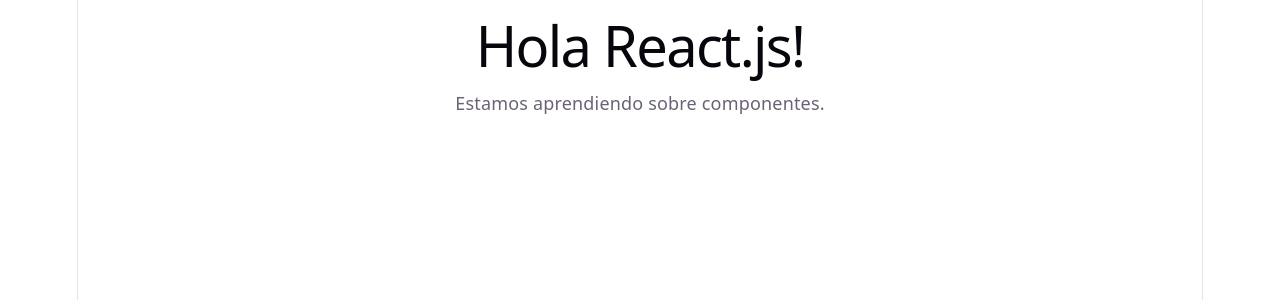
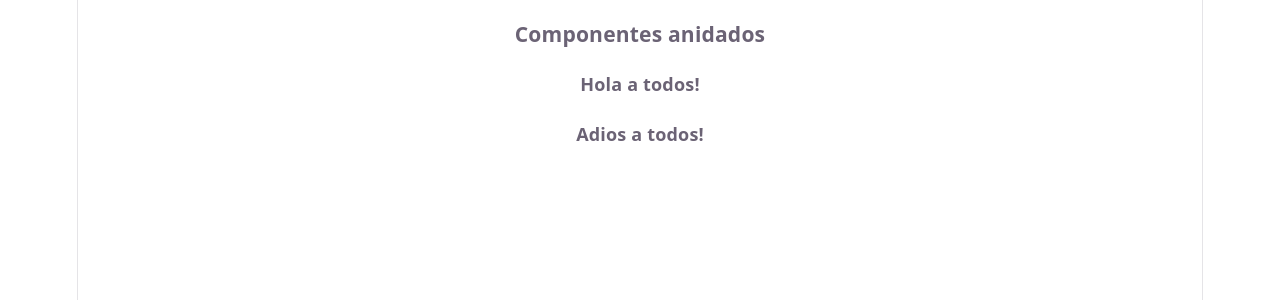
Before and after one commit to victorvzn/bootcamp-frontend-python-g30-jv, a React (Vite) app in the folder semana09/dia01-01-react-introduccion/: page / in a window 1280 px wide. Shown: the top 300 px of the page. Built offline with nearby package versions, Linux system fonts and the light colour scheme.

Commit message:
semana9, dia01, 01, react introduccion

```diff
--- a/semana09/dia01-01-react-introduccion/src/App.jsx
+++ b/semana09/dia01-01-react-introduccion/src/App.jsx
@@ -56,12 +56,64 @@ console.log(PI)
 
 // 03.1 - Componente usando Fragments (<></>)
 
+// const App = () => {
+//   return (
+//     <>
+//       <h1>Hola React.js!</h1>
+//       <p>Estamos aprendiendo sobre componentes.</p>
+//     </>
+//   )
+// }
+
+// export default App
+
+// 04. Extensiones de VSCODE pra usar con React.js
+// ES7+ React/Redux/React-Native snippets
+// https://marketplace.visualstudio.com/items?itemName=dsznajder.es7-react-js-snippets
+
+// Snippets para crear components (rfc, rafce)
+
+// snippet: rfc
+
+// export default function App() {
+//   return (
+//     <div>App</div>
+//   )
+// }
+
+// snippet: rafce
+
+// const App = () => {
+//   return (
+//     <div>App</div>
+//   )
+// }
+
+// export default App
+
+// 05 - Anidar componentes dentro de otros
+
+function ComponenteSaludo() {
+  return (
+    <h4>Hola a todos!</h4>
+  )
+}
+
+function ComponenteDespedida() {
+  return (
+    <h4>Adios a todos!</h4>
+  )
+}
+
 const App = () => {
   return (
-    <>
-      <h1>Hola React.js!</h1>
-      <p>Estamos aprendiendo sobre componentes.</p>
-    </>
+    <section>
+      <h3>Componentes anidados</h3>
+
+      <ComponenteSaludo />
+
+      <ComponenteDespedida />
+    </section>
   )
 }
 
```
